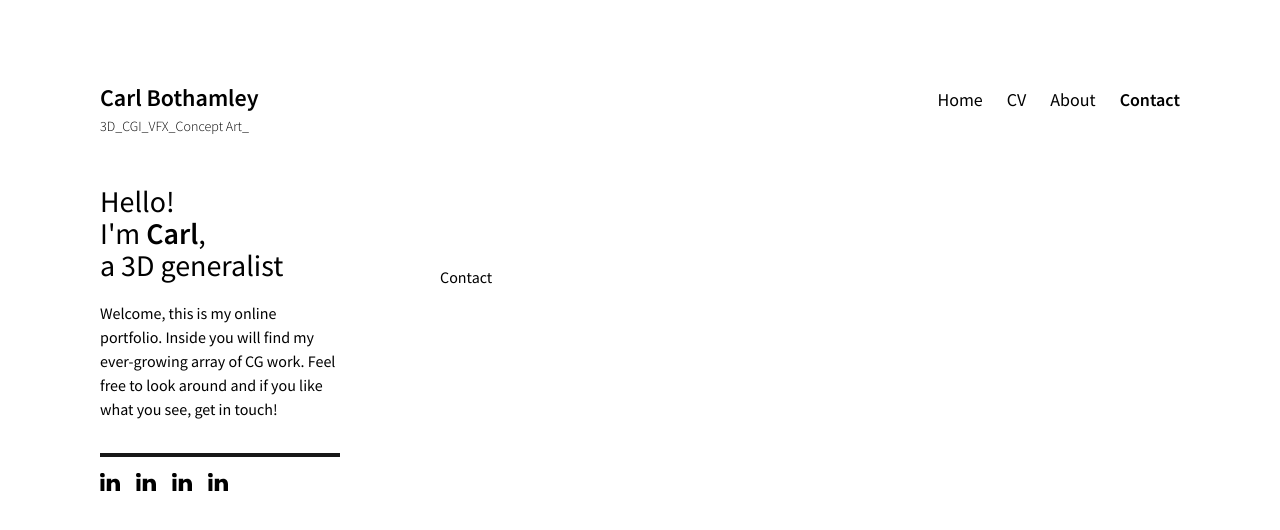
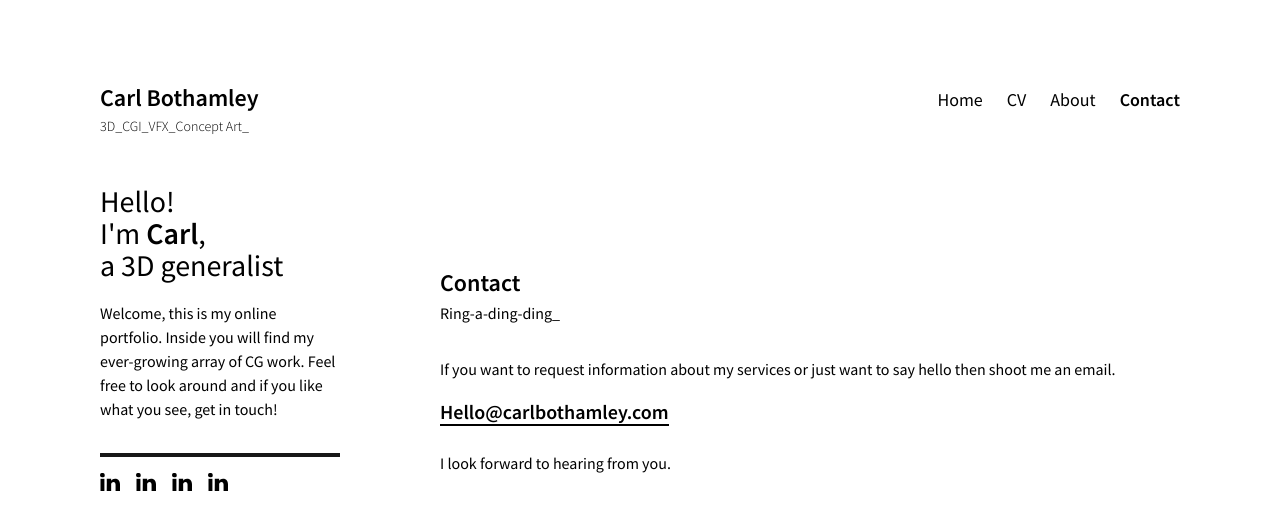
Before and after one commit to bwownbwead/carlbothamley, a Nuxt app: page /contact in a window 1280 px wide. Shown: the top 530 px of the page. Built offline with nearby package versions, Linux system fonts and the light colour scheme.

Commit message:
added contact page

```diff
--- a/pages/contact/index.vue
+++ b/pages/contact/index.vue
@@ -1,11 +1,27 @@
 <template>
 	<div>
-		Contact
+		<page-headings
+            heading="Contact"
+            subHeading="Ring-a-ding-ding"
+        />
+
+        <p class="mb-4">If you want to request information about my services or just want to say hello then shoot me an email.</p>
+
+        <p class="mb-6">
+            <a class="text-xl font-semibold border-b-2 hover:border-b-0" href="mailto:hello@carlbothamley.com">Hello@carlbothamley.com</a>
+        </p>
+
+        <p>I look forward to hearing from you.</p>
 	</div>
 </template>
 
 <script>
+
+    import PageHeadings from '~/components/PageHeadings';
+
 	export default {
-
+        components: {
+            PageHeadings
+        }
     }
 </script>
```
